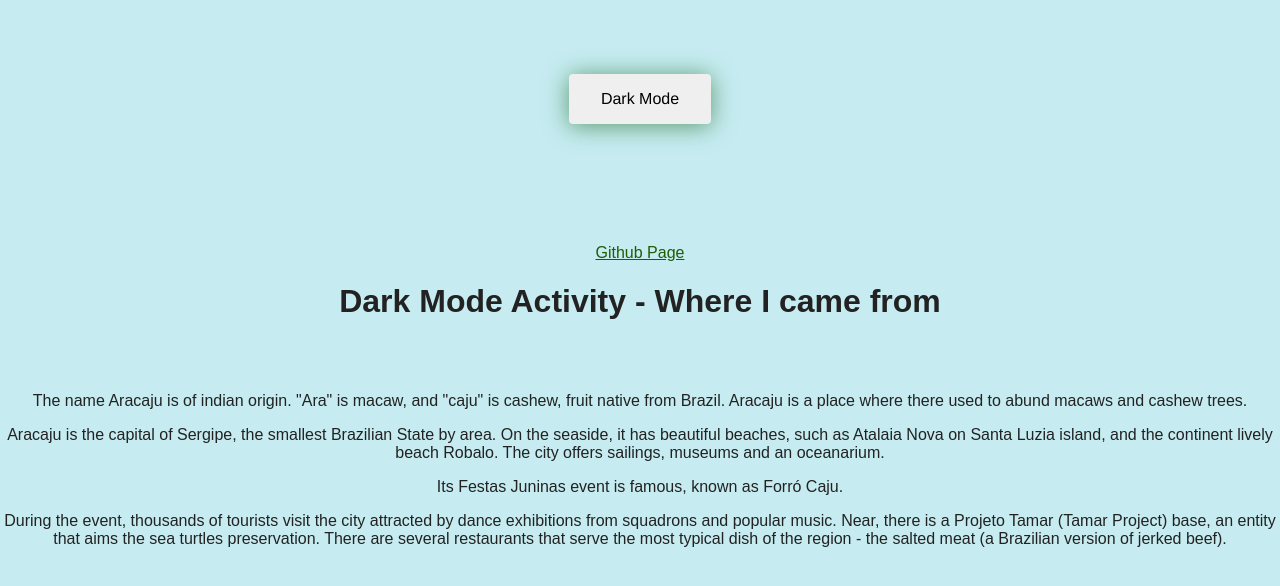
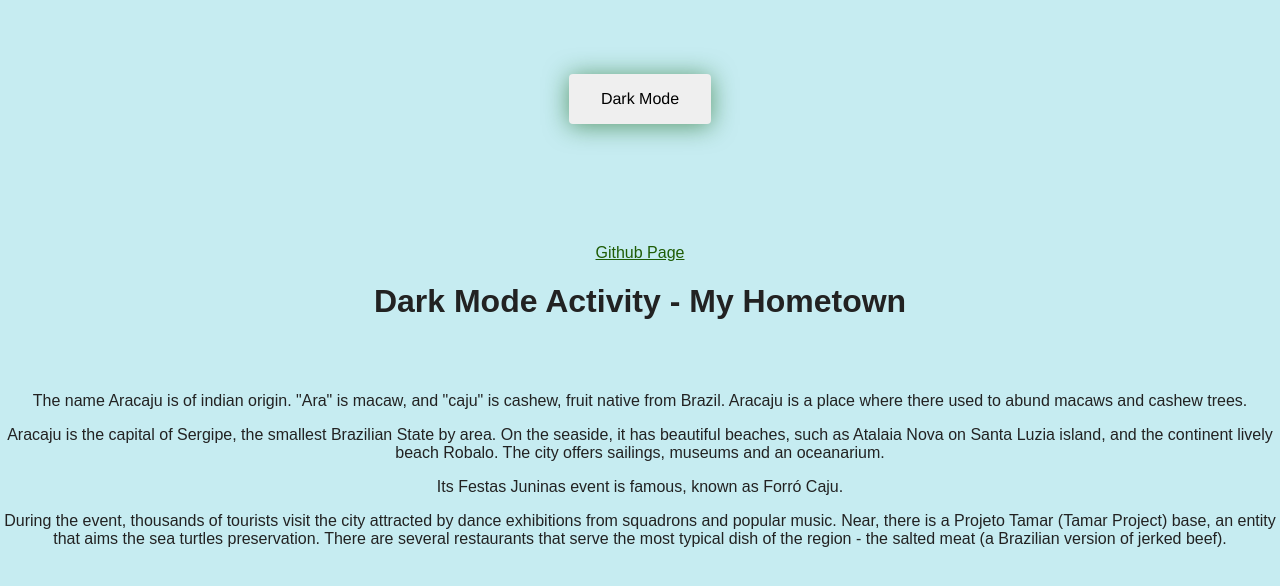
Before and after one commit to Mysia14/cpnt262-a1, a plain HTML site: page index.html in a window 1280 px wide. Shown: the part 116-702 px from the top of the page. Drawn offline with Linux system fonts and the light colour scheme.

Commit message:
edited H1

```diff
--- a/index.html
+++ b/index.html
@@ -15,7 +15,7 @@
         <div><button class="btn-toggle">Dark Mode</button></div>
 
         <a href="#">Github Page</a>
-        <h1>Dark Mode Activity - Where I came from</h1>
+        <h1>Dark Mode Activity - My Hometown</h1>
         <p>The name Aracaju is of indian origin. "Ara" is macaw, and "caju" is cashew, fruit native from Brazil. Aracaju is a place where there used to abund macaws and cashew trees.</p>
         <p>Aracaju is the capital of Sergipe, the smallest Brazilian State by area. On the seaside, it has beautiful beaches, such as Atalaia Nova on Santa Luzia island, and the continent lively beach Robalo. The city offers sailings, museums and an oceanarium.</p>
         Its Festas Juninas event is famous, known as Forró Caju.
```
